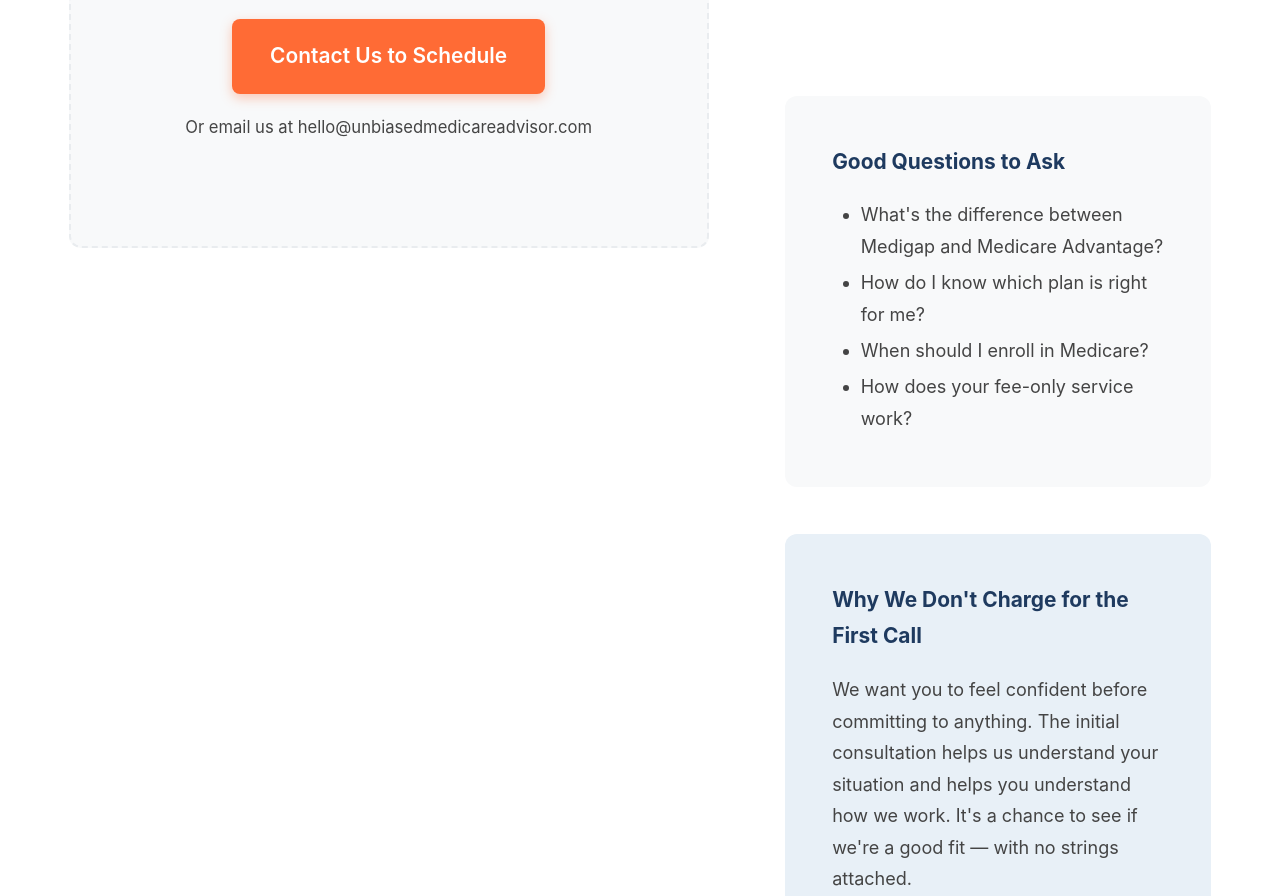
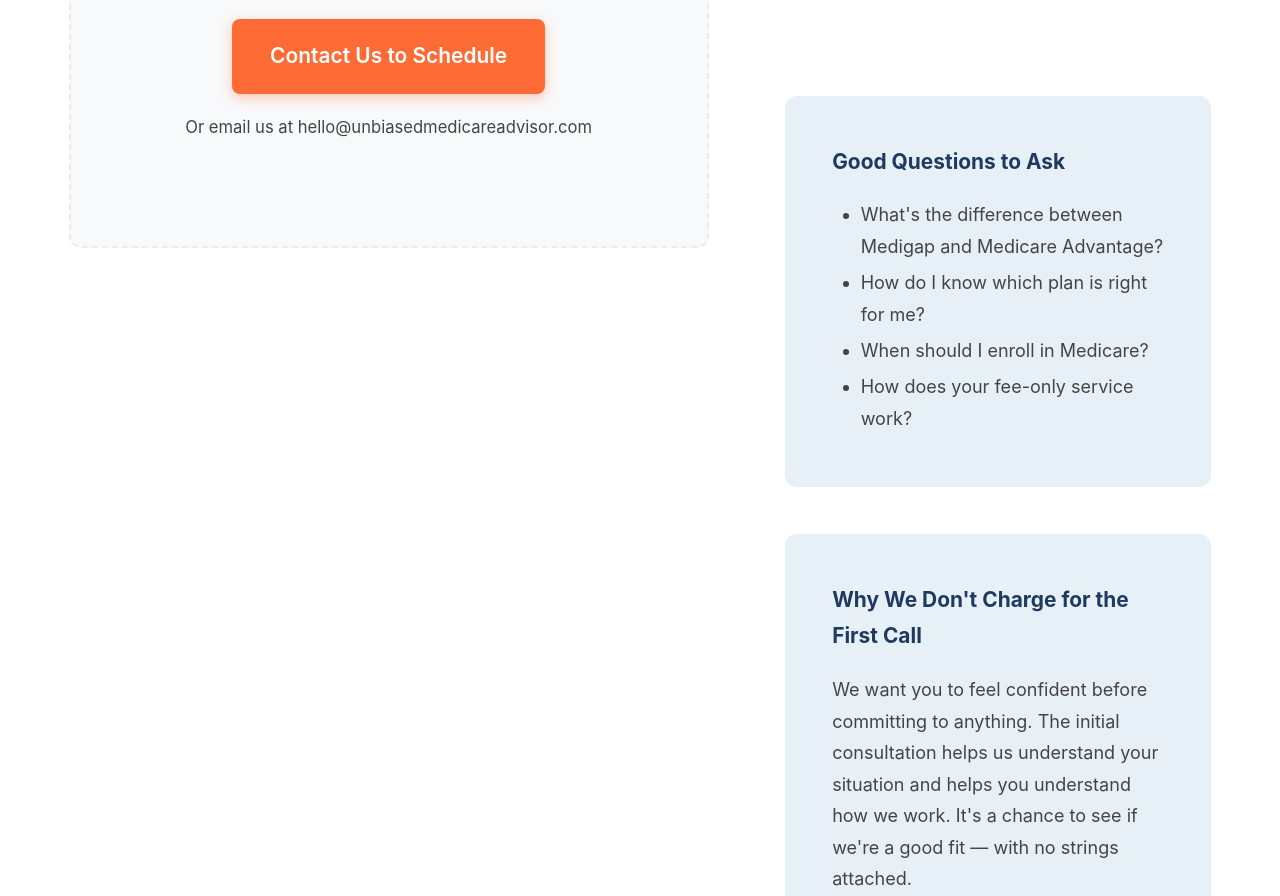
Before and after one commit to guthub-jason-gt/unbiasedmedicareadvisor, a plain HTML site: page book-consultation/index.html in a window 1280 px wide. Shown: the part 1279-2175 px from the top of the page. Drawn offline with Linux system fonts and the light colour scheme.

Commit message:
Update 'Good Questions to Ask' box to light blue background

```diff
--- a/book-consultation/index.html
+++ b/book-consultation/index.html
@@ -859,7 +859,7 @@
                         </li>
                     </ul>
 
-                    <div class="info-box">
+                    <div class="info-box trust-box">
                         <h3>Good Questions to Ask</h3>
                         <ul>
                             <li>What's the difference between Medigap and Medicare Advantage?</li>
```
